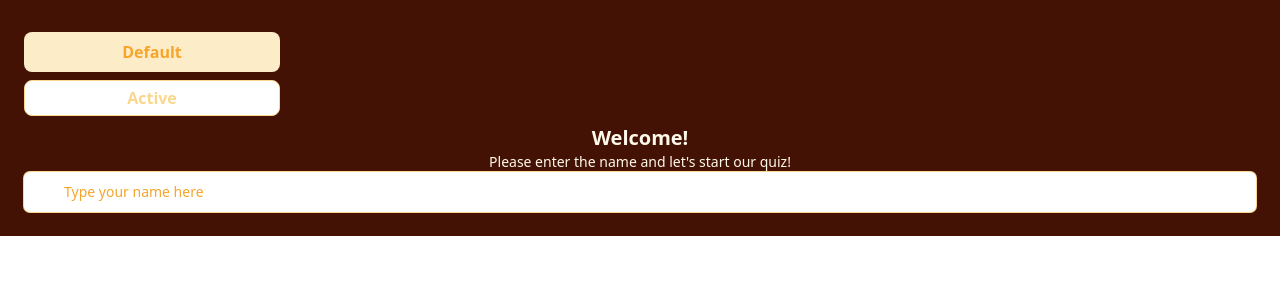
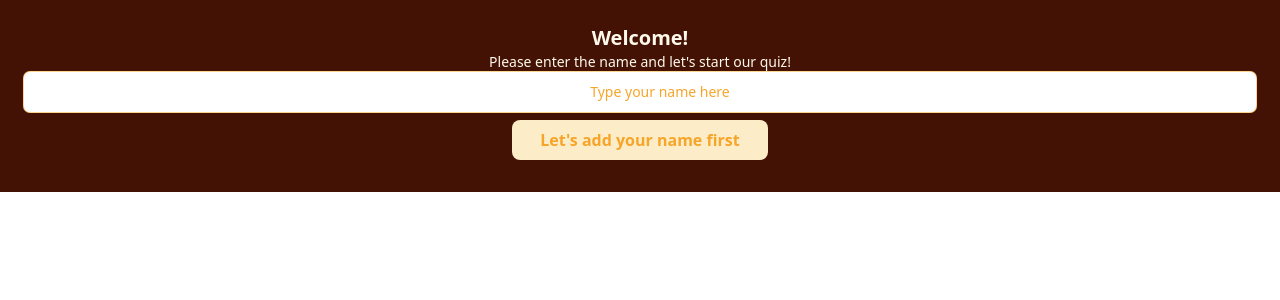
Before and after one commit to tony-blackie/music-quiz, a Next.js app: page /login in a window 1280 px wide. Shown: the top 300 px of the page. Built offline with nearby package versions, Linux system fonts and the light colour scheme.

Commit message:
add button disable until the user inputs name

```diff
--- /dev/null
+++ b/src/app/login/LoginForm.tsx
@@ -0,0 +1,36 @@
+"use client";
+
+import { ButtonFlat } from "@/components";
+import { useState } from "react";
+
+const LoginForm = () => {
+  const [name, setName] = useState("");
+
+  return (
+    <form className="flex flex-col items-center justify-center flex-auto p-6 bg-mango-950">
+      <h1 className="text-xl font-bold text-center text-mango-50">Welcome!</h1>
+
+      <p className="text-sm text-center text-mango-50">
+        Please enter the name and let's start our quiz!
+      </p>
+
+      <input
+        className="w-full py-2 pl-10 text-sm leading-6 text-center rounded-md shadow-sm appearance-none focus:ring-1 focus:ring-mango-400 focus:outline-none text-mango-950 placeholder-mango-400 ring-1 ring-mango-200"
+        type="text"
+        aria-label="Name"
+        placeholder="Type your name here"
+        onChange={(e) => {
+          setName(e.target.value);
+        }}
+        value={name}
+      />
+
+      <ButtonFlat
+        text={!name.length ? "Let's add your name first" : "Start Quiz"}
+        disabled={!name.length}
+      />
+    </form>
+  );
+};
+
+export default LoginForm;
--- a/src/app/login/page.tsx
+++ b/src/app/login/page.tsx
@@ -1,27 +1,9 @@
-import { ButtonFlat, ButtonOutline } from "@/components";
+import LoginForm from "./LoginForm";
 
 const Login = () => {
   return (
     <div className="flex font-sans">
-      <form className="justify-center flex-auto p-6 bg-mango-950 align-center">
-        <ButtonFlat text={"Default"} disabled={true} />
-        <ButtonOutline text={"Active"} disabled={true} />
-
-        <h1 className="text-xl font-bold text-center text-mango-50">
-          Welcome!
-        </h1>
-
-        <p className="text-sm text-center text-mango-50">
-          Please enter the name and let's start our quiz!
-        </p>
-
-        <input
-          className="w-full py-2 pl-10 text-sm leading-6 rounded-md shadow-sm appearance-none focus:ring-1 focus:ring-mango-400 focus:outline-none text-mango-950 placeholder-mango-400 ring-1 ring-mango-200"
-          type="text"
-          aria-label="Name"
-          placeholder="Type your name here"
-        />
-      </form>
+      <LoginForm />
     </div>
   );
 };
```
